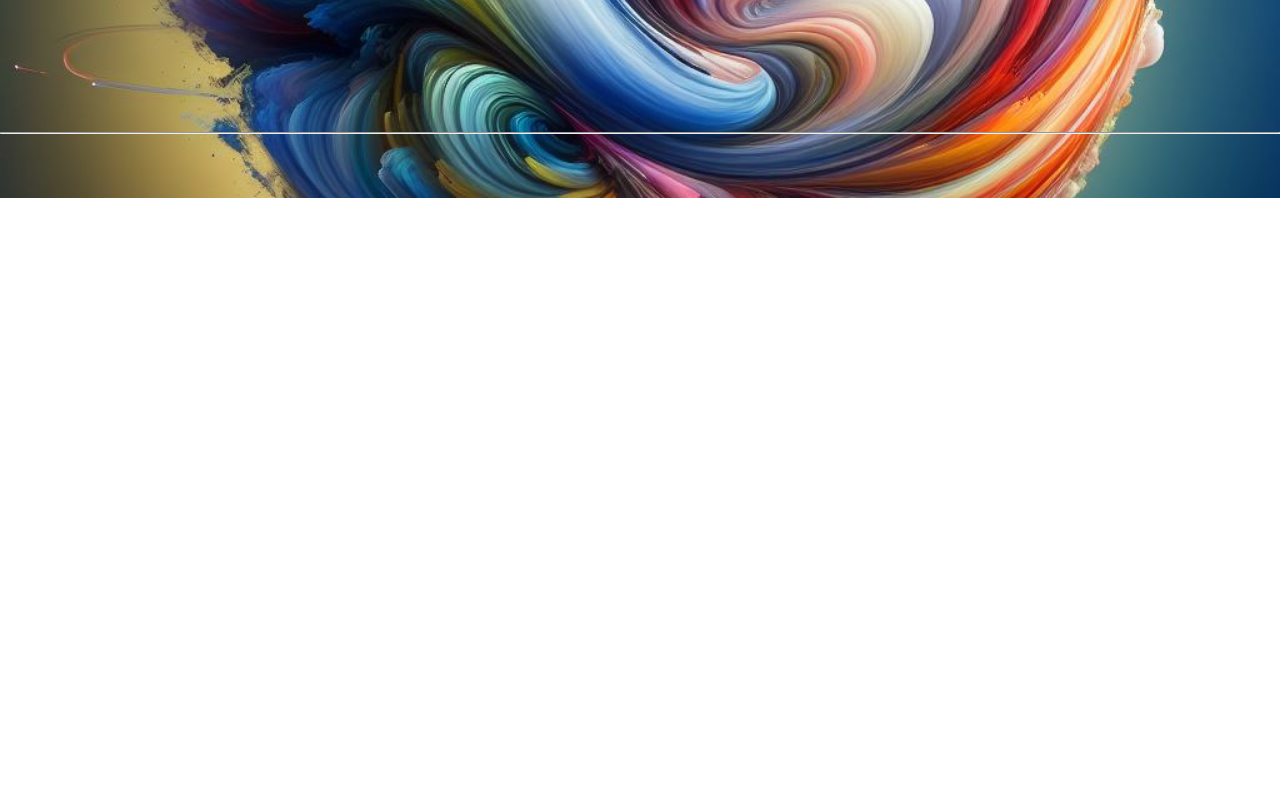
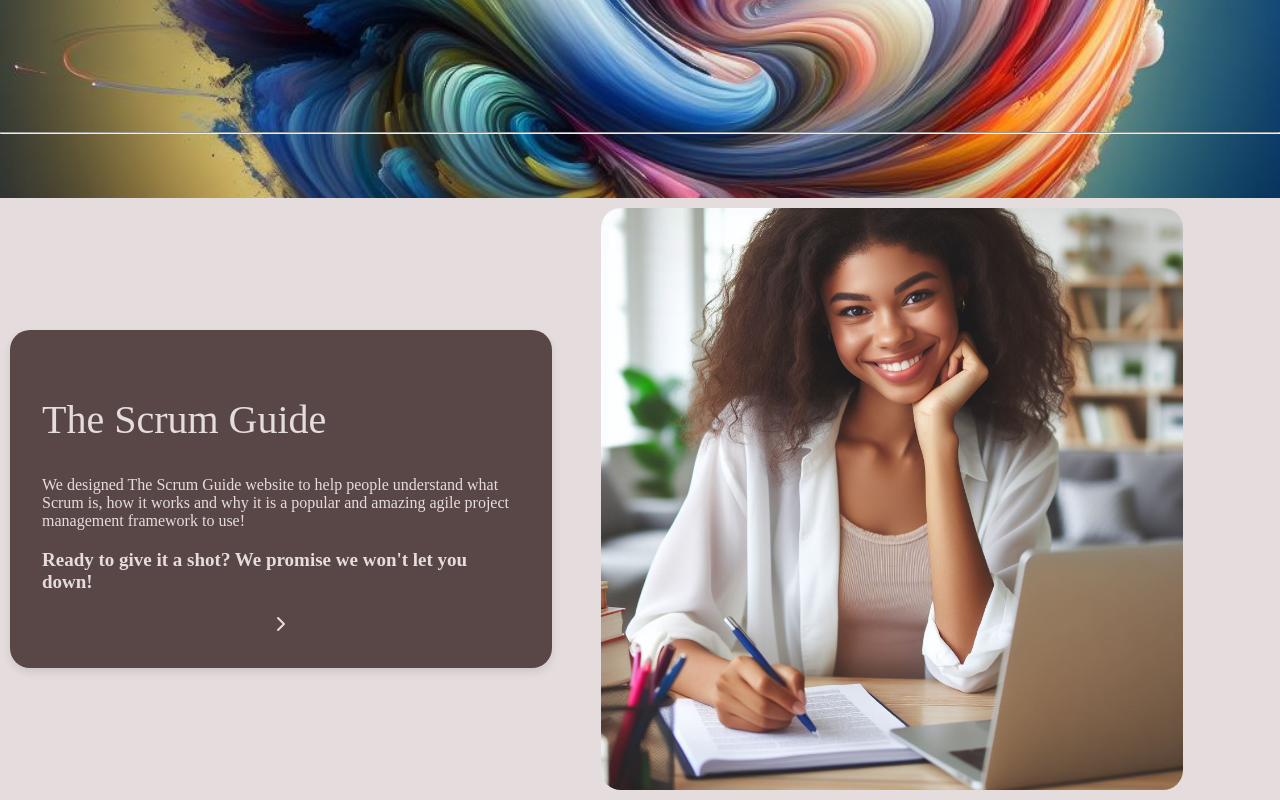
Before and after one commit to Memai2023/scrum-guide, a React (Vite) app: page / in a window 1280 px wide. Shown: the part 457-1257 px from the top of the page. Before the commit the page ends 800 px from the top, so only its background shows below. Built offline with nearby package versions, Linux system fonts and the light colour scheme.

Commit message:
made changes on button and styling, also changed all rem styling to pixles

```diff
--- a/src/Components/Home/HomeHero/index.jsx
+++ b/src/Components/Home/HomeHero/index.jsx
@@ -9,4 +9,4 @@ const HomeHero = () => {
         </div>
     )
 }
-export default HomeHero
+export default HomeHero;
--- /dev/null
+++ b/src/Components/Home/ScrumGuide/ScrumGuide.module.css
@@ -0,0 +1,73 @@
+html {
+    background-color: #E5DDDD;
+}
+
+.container {
+    display: flex;
+    justify-content: center;
+    align-items: center;
+    flex-direction: column-reverse;
+}
+
+.textContainer {
+    background-color: #594646;
+    color: #E5DDDD;
+    border-radius: 20px;
+    width: 50%;
+    padding: 1.6rem;
+    box-shadow: 0 4px 8px rgba(0, 0, 0, 0.1);
+    font-size: 18 px;
+    width: auto;
+}
+
+.imageContainer {
+    width: 50%;
+    display: flex;
+    justify-content: center;
+    align-items: center;
+    width: auto;
+}
+
+img {
+    max-width: 100%;
+    height: auto;
+    border-radius: 20px;
+}
+
+
+.title {
+    font-weight: normal;
+    font-size: 40px;
+}
+
+.smallText {
+    font-size: large;
+    font-weight: bold;
+    text-align: left;
+    font-size: 19px;
+}
+
+.navigation a {
+    color: #E5DDDD;
+    display: flex;
+    justify-content: center;
+}
+
+@media screen and (min-width: 768px){
+    img {
+        width: 80%;
+        margin-right: 48px;
+        margin-top: 10px;
+        margin-bottom: 10px;
+    }
+    .textContainer {
+        width: 60%;
+        padding: 32px;
+        font-size: 16px;
+        margin-left: 10px;
+    }
+    .container {
+        display: flex;
+        flex-direction: row;
+    }
+}
--- /dev/null
+++ b/src/Components/Home/ScrumGuide/index.jsx
@@ -0,0 +1,26 @@
+import styles from './ScrumGuide.module.css'
+import Buttons from '../../Buttons'
+import { Home } from '../../../data/data'
+import { Link } from 'react-router-dom'
+
+const ScrumGuide = () => {
+    return (
+        <>
+        <div className={styles.container}>
+            <div className={styles.textContainer}>
+                <h2 className={styles.title}>The Scrum Guide</h2>
+                <p className={styles.text}>{Home.aboutText}</p>
+                <p className={styles.smallText}>{Home.readyToGoText}</p>
+                <div className={styles.navigation}>
+                    <Buttons direction="forward" path="/essence"/>
+                </div>
+            </div>
+            <div className={styles.imageContainer}>
+                <img src="../../Public/Images/happygirl.jpg" alt="Happy woman at office" />
+            </div>
+        </div>
+        </>
+    )
+}
+
+export default ScrumGuide;
--- a/src/Pages/Home/index.jsx
+++ b/src/Pages/Home/index.jsx
@@ -1,9 +1,11 @@
 import HomeHero from "../../Components/Home/HomeHero"
+import ScrumGuide from '../../Components/Home/ScrumGuide'
 
 const Home = () => {
     return(
         <>
             <HomeHero/>
+            <ScrumGuide />
         </>
     )
 }
```
